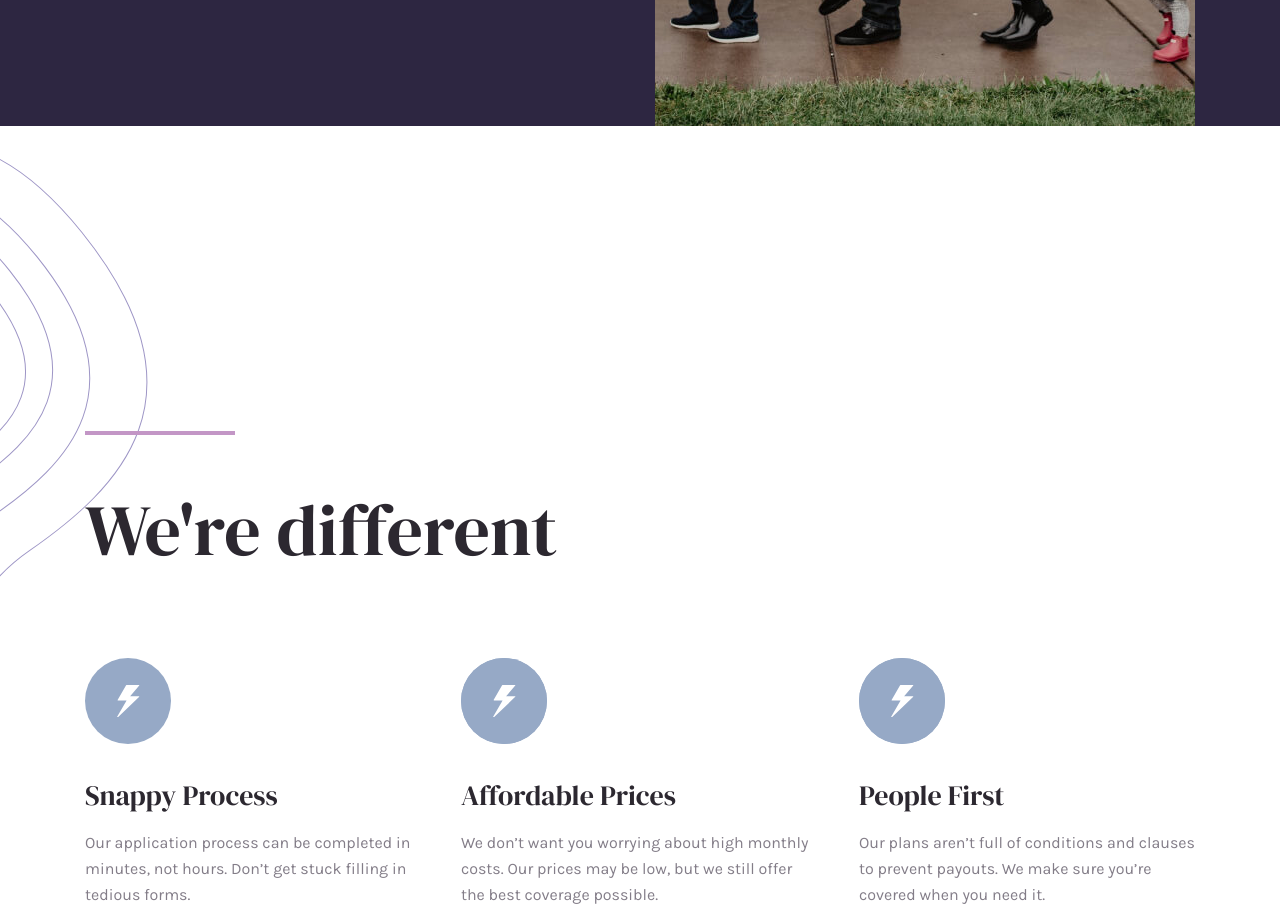
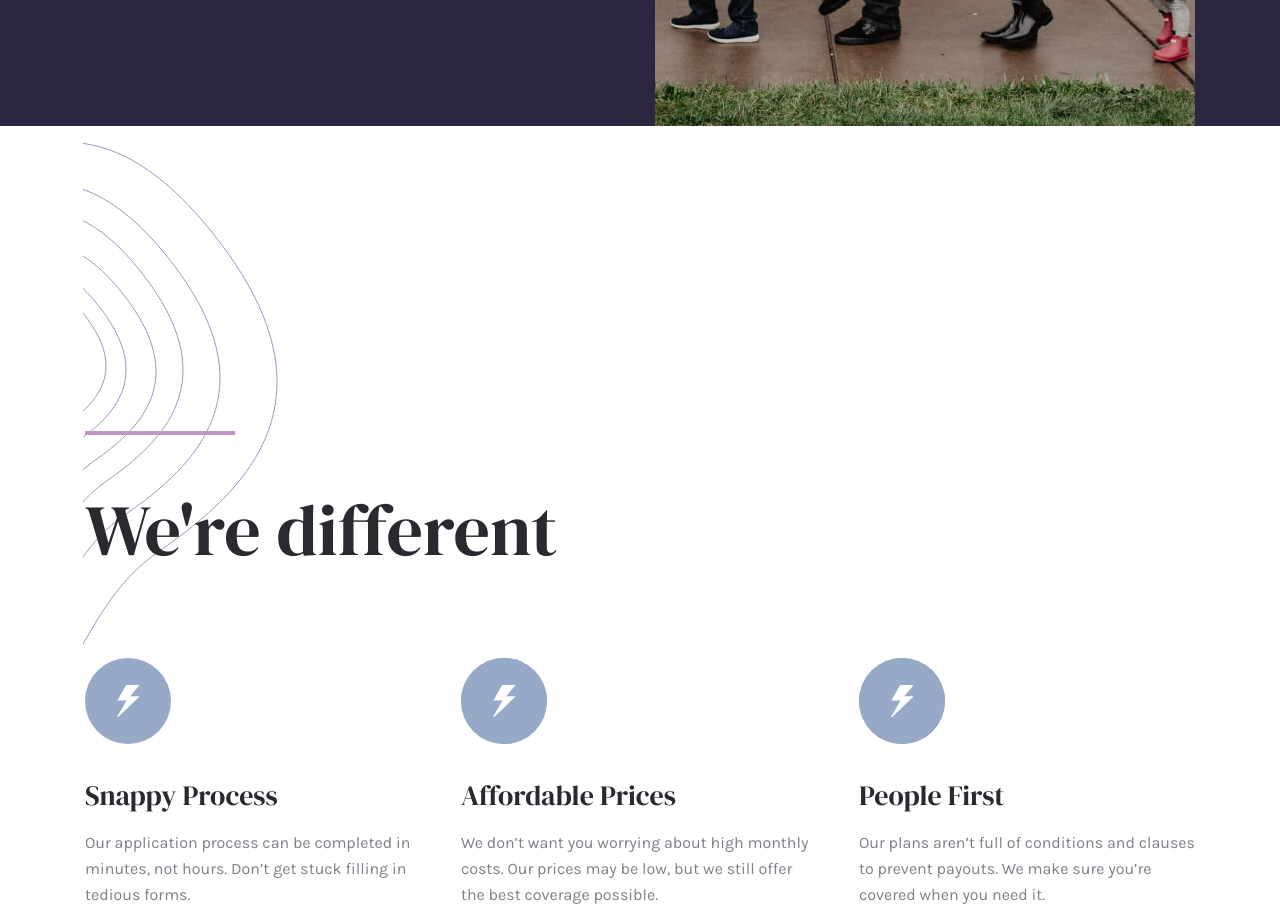
Before and after one commit to MuhammadAkbar-Ramazonov/Insure, a plain HTML site: page index.html in a window 1280 px wide. Shown: the part 720-1631 px from the top of the page. Drawn offline with Linux system fonts and the light colour scheme.

Commit message:
Change cals on the last section

```diff
--- a/css/main.css
+++ b/css/main.css
@@ -164,7 +164,7 @@ body{
 .last-section{
     background-image: url("../kartinki/path2.svg");
     background-repeat: no-repeat;
-    background-position: calc(50% - 590px) top;
+    background-position: calc(50% - 460px) top;
 }
 
 .last-section-title{
```
